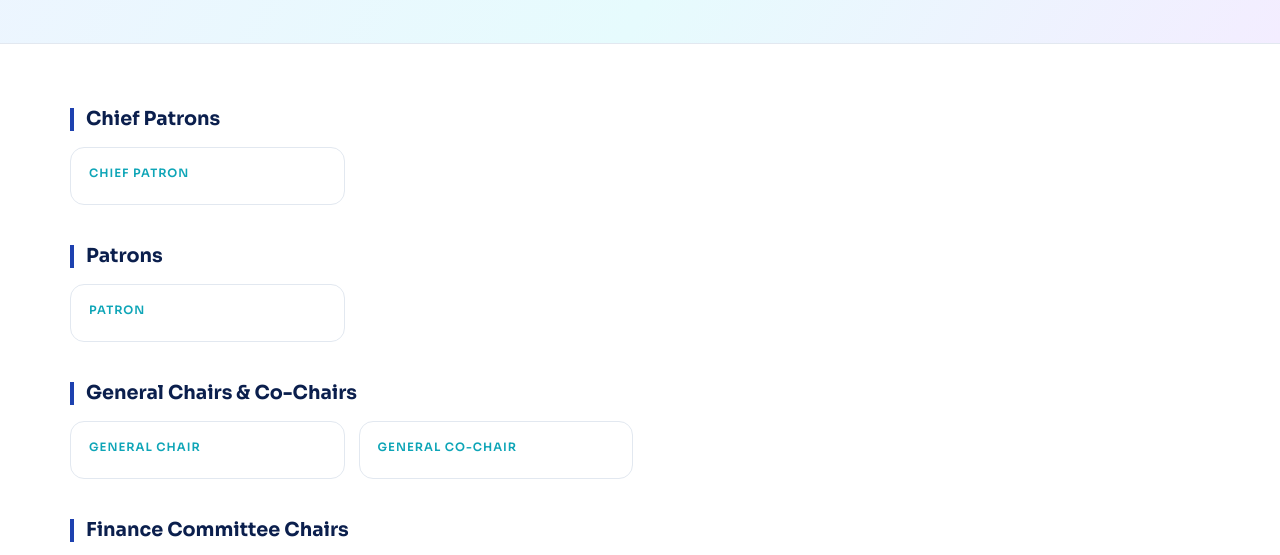
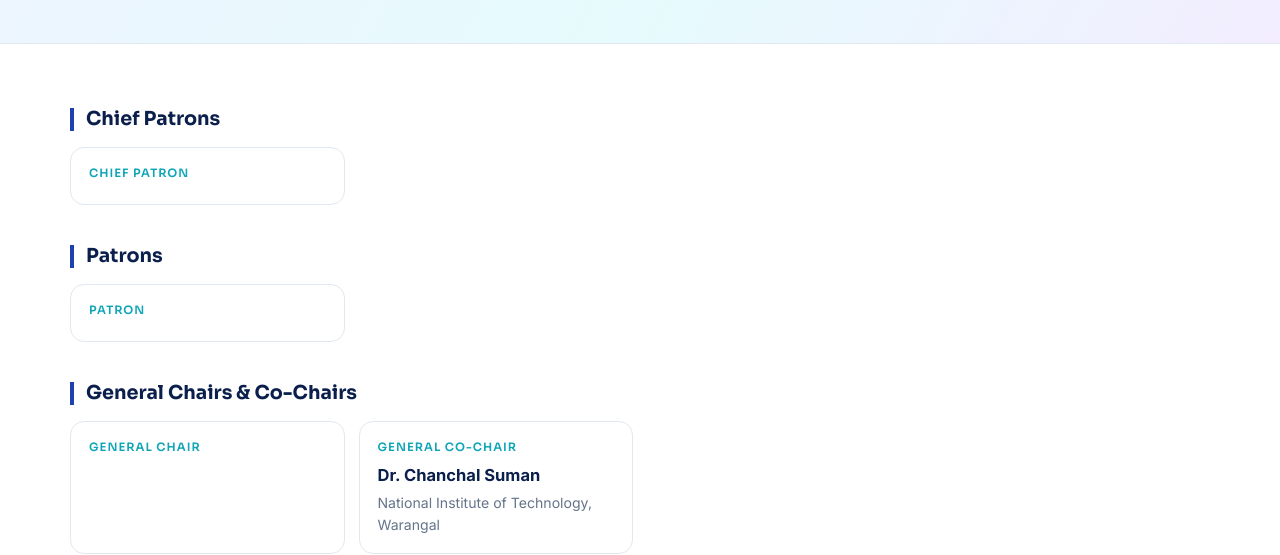
Before and after one commit to ICOECIT/icoecit2027, a plain HTML site: page committee.html in a window 1280 px wide. Shown: the part 422-977 px from the top of the page. Drawn offline with Linux system fonts and the light colour scheme.

Commit message:
Committee: add Dr. Chanchal Suman as General Co-Chair
Co-Authored-By: Claude Opus 5.5 <noreply@anthropic.com>

```diff
--- a/committee.html
+++ b/committee.html
@@ -89,7 +89,7 @@
       <h3>General Chairs &amp; Co-Chairs</h3>
       <div class="people">
         <div class="person"><div class="role">General Chair</div></div>
-        <div class="person"><div class="role">General Co-Chair</div></div>
+        <div class="person"><div class="role">General Co-Chair</div><div class="name">Dr. Chanchal Suman</div><div class="aff">National Institute of Technology, Warangal</div></div>
       </div>
     </div>
 
```
